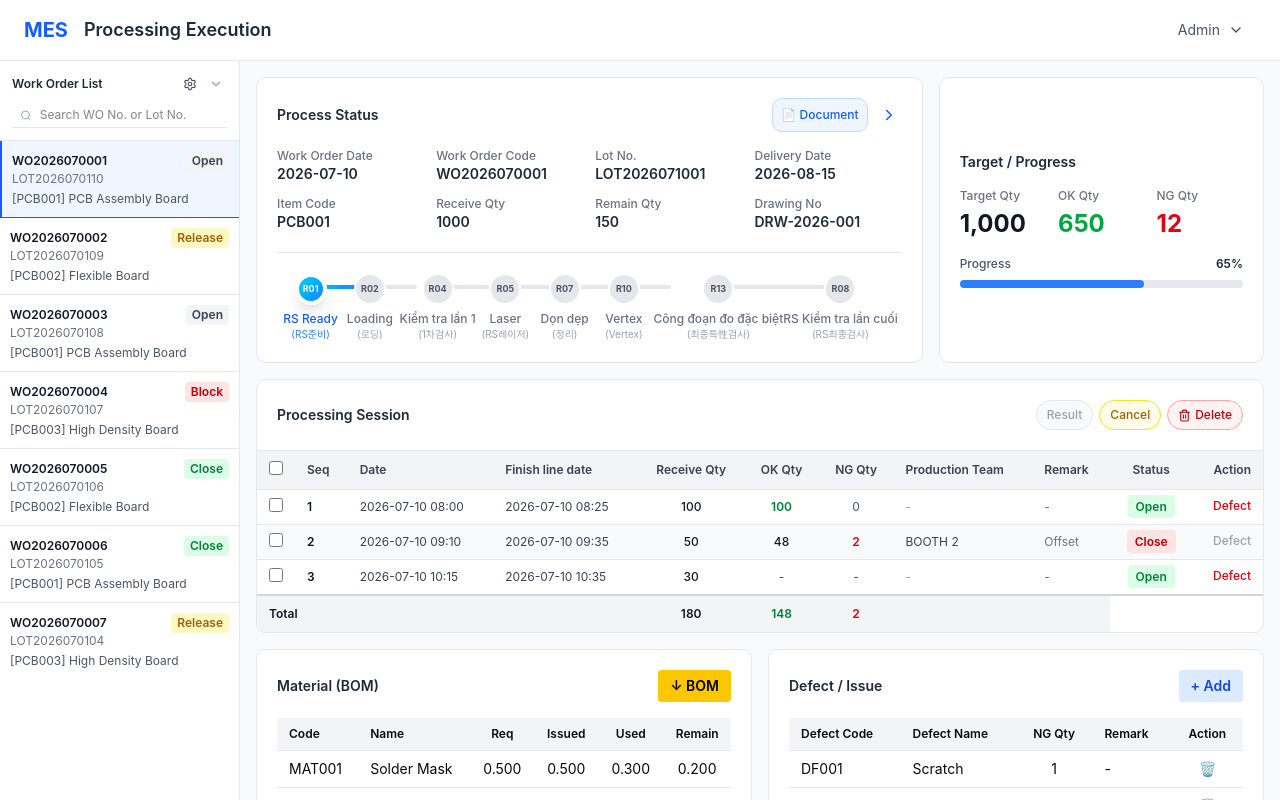
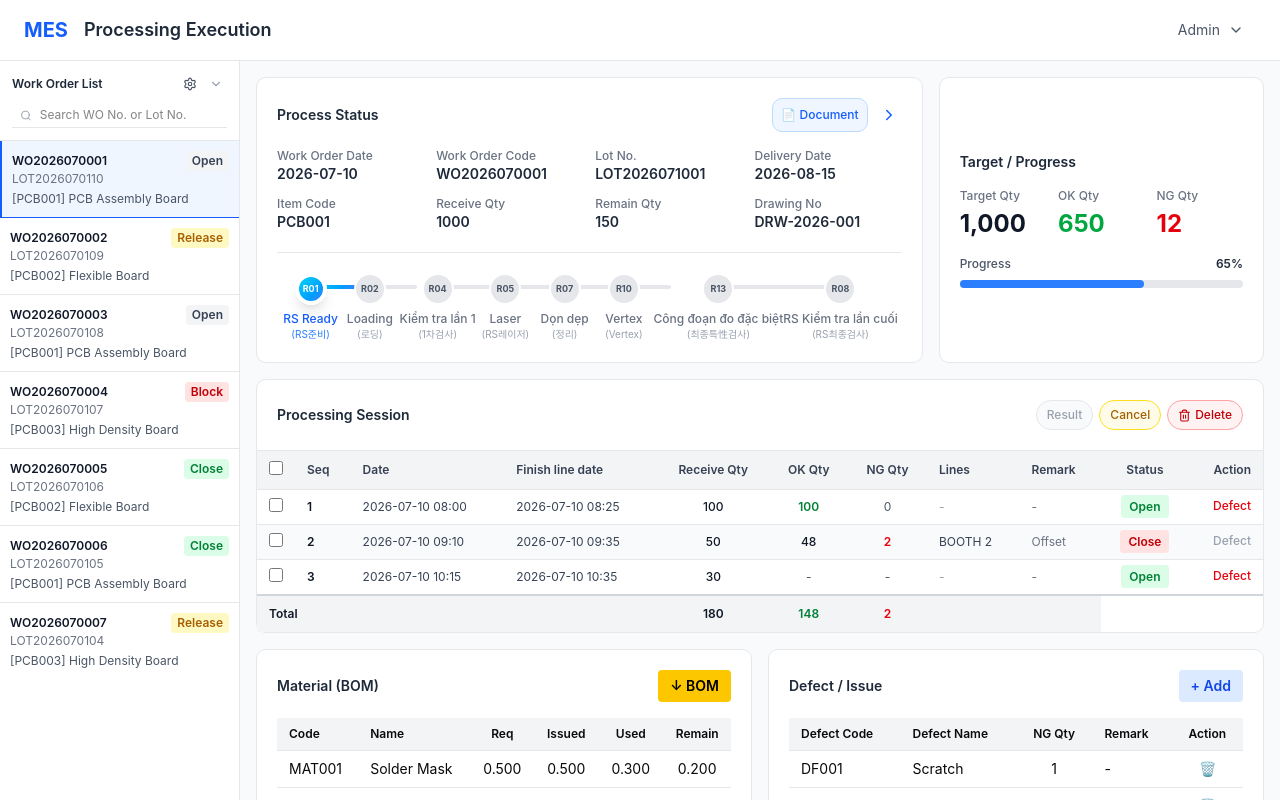
Before and after one commit to nlghan/Processing, a Next.js app: page / in a window 1280 px wide. Shown: the top 800 px of the page. Built offline with nearby package versions, Linux system fonts and the light colour scheme.

Commit message:
feat: rename "Production Team" to "Lines" in MESProcessing table
Co-authored-by: nlghan <122712807+nlghan@users.noreply.github.com>

```diff
--- a/app/page.tsx
+++ b/app/page.tsx
@@ -468,7 +468,7 @@ export default function MESProcessing() {
                           <th className="px-3 py-2.5 text-center font-semibold text-gray-700 whitespace-nowrap">JIG/Drawing Insp</th>
                         </>
                       )}
-                      <th className="px-3 py-2.5 text-left font-semibold text-gray-700 whitespace-nowrap">Production Team</th>
+                      <th className="px-3 py-2.5 text-left font-semibold text-gray-700 whitespace-nowrap">Lines</th>
                       <th className="px-3 py-2.5 text-left font-semibold text-gray-700 whitespace-nowrap">Remark</th>
                       <th className="px-3 py-2.5 text-center font-semibold text-gray-700 whitespace-nowrap">Status</th>
                       <th className="px-3 py-2.5 text-right font-semibold text-gray-700 whitespace-nowrap">Action</th>
@@ -583,11 +583,11 @@ export default function MESProcessing() {
                           </td>
                         </>
                       )}
-                      {/* Production Team - Only for R02 and R04 */}
+                      {/* Lines - Only for R02 and R04 */}
                       <td className="px-3 py-2">
                         {(selectedProcess === 2 || selectedProcess === 3) ? (
                           <select value={cellValues.row1.productionTeamId} onChange={(e) => setCellValues({...cellValues, row1: {...cellValues.row1, productionTeamId: parseInt(e.target.value) || ''}})} className="w-full px-2 py-1 border border-gray-300 rounded text-sm bg-white hover:border-blue-400 focus:outline-none focus:border-blue-400 focus:ring-1 focus:ring-blue-100 cursor-pointer">
-                            <option value="">Select Team</option>
+                            <option value="">Select Line</option>
                             {productionTeams.map(team => (
                               <option key={team.id} value={team.id}>{team.name}</option>
                             ))}
@@ -750,11 +750,11 @@ export default function MESProcessing() {
                           </td>
                         </>
                       )}
-                      {/* Production Team - Only for R02 and R04 */}
+                      {/* Lines - Only for R02 and R04 */}
                       <td className="px-3 py-2">
                         {(selectedProcess === 2 || selectedProcess === 3) ? (
                           <select value={cellValues.row3.productionTeamId} onChange={(e) => setCellValues({...cellValues, row3: {...cellValues.row3, productionTeamId: parseInt(e.target.value) || ''}})} className="w-full px-2 py-1 border border-gray-300 rounded text-sm bg-white hover:border-blue-400 focus:outline-none focus:border-blue-400 focus:ring-1 focus:ring-blue-100 cursor-pointer">
-                            <option value="">Select Team</option>
+                            <option value="">Select Line</option>
                             {productionTeams.map(team => (
                               <option key={team.id} value={team.id}>{team.name}</option>
                             ))}
```
